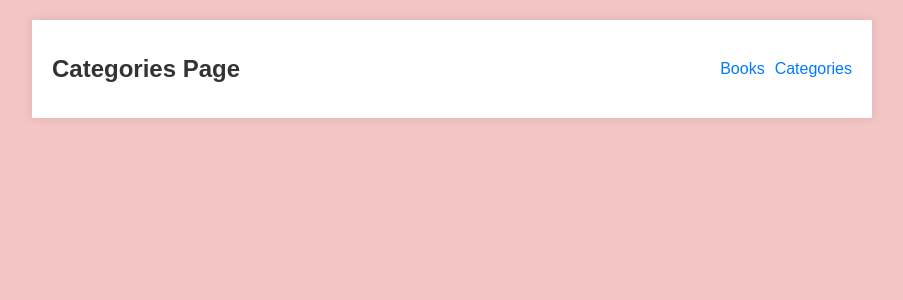
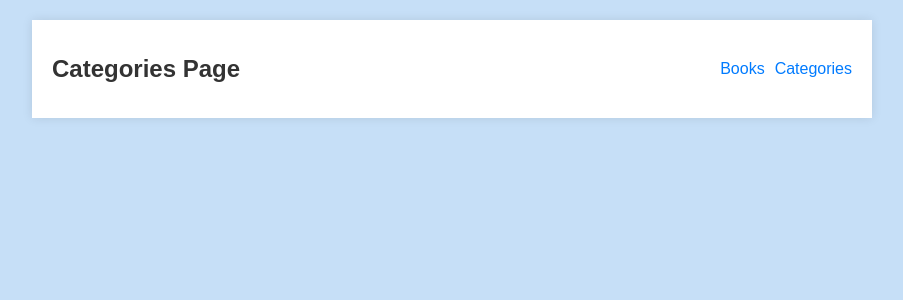
Before and after one commit to iankiema/bookstore-react, a React (Create React App) app: page /categories in a window 1280 px wide. Shown: the top 300 px of the page, without its empty margins (188-1091 px from the left). Built offline with nearby package versions, Linux system fonts and the light colour scheme.

Commit message:
Updated the app.css file

```diff
--- a/src/App.css
+++ b/src/App.css
@@ -10,7 +10,7 @@ p {
 /* Basic styling for the app */
 body {
   font-family: Arial, sans-serif;
-  background-color: #f3c5c5;
+  background-color: #c6dff7;
   color: #333;
 }
 
@@ -54,7 +54,7 @@ body {
   border: 1px solid #ddd;
   padding: 10px;
   margin-bottom: 10px;
-  background-color: lightgoldenrodyellow;
+  background-color: rgb(245, 245, 186);
   border-radius: 5px;
   box-shadow: 0 2px 4px rgba(0, 0, 0, 0.1);
 }
```
